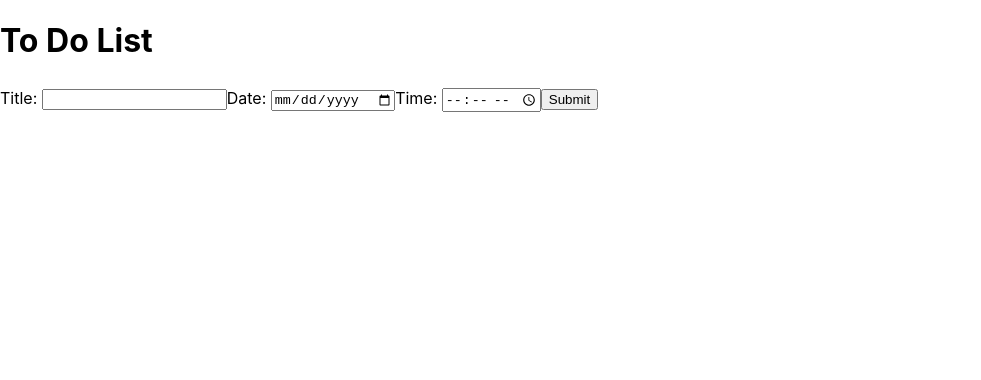
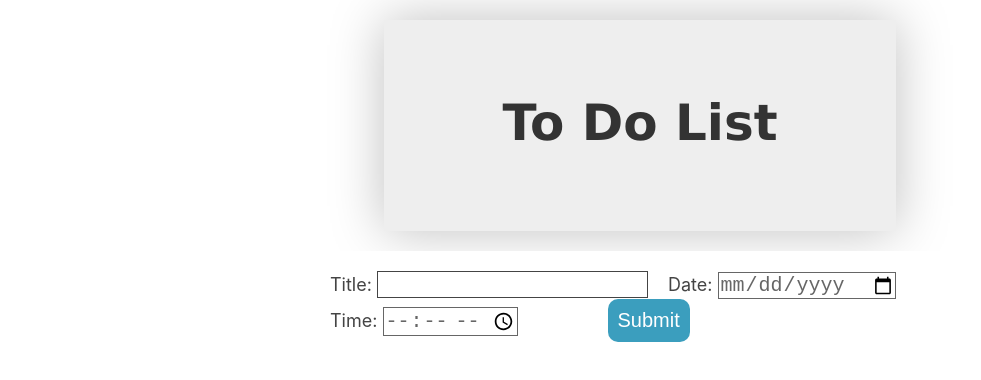
Before and after one commit to DanielPawlowicz/FullStack_ToDo, a React (Create React App) app in the folder todo_frontend/: page / in a window 1280 px wide. Shown: the top 380 px of the page, without its empty margins (0-981 px from the left). Built offline with nearby package versions, Linux system fonts and the light colour scheme.

Commit message:
CSS styling

```diff
--- a/todo_frontend/src/index.css
+++ b/todo_frontend/src/index.css
@@ -11,3 +11,66 @@ code {
   font-family: source-code-pro, Menlo, Monaco, Consolas, 'Courier New',
     monospace;
 }
+
+.container{
+  background: #eee;
+  box-shadow: 0 0 50px rgba(0,0,0,0.25);
+  margin: 20px auto;
+  /* display: flex; */
+  max-width: 40vw;
+  padding: 20px;
+  box-sizing: border-box;
+}
+
+.listHeader h1{
+  text-align: center;
+  padding: 20px;
+  font-size: 50px;
+  color: #333;
+  font-family: "Verdana";
+}
+
+.formContainer{
+  margin: 20px auto;
+  position: sticky;
+  bottom: 0;
+  /* border-top: 0.5px solid gray; */
+}
+
+.formCardContainer{
+  /* box-shadow: inset 0 -5px 15px rgba(0,0,0,0.5); */
+  background: #fff;
+  margin: auto;
+  /* display: flex; */
+  max-width: 50vw;
+  padding: 20px;
+  font-size: 18px;
+}
+
+form label{
+  color: #444;
+  margin-left: 10px;
+}
+
+form input{
+  border: 1px solid #666;
+  color: #666;
+  font-size: 20px;
+  margin-right: 10px;
+}
+
+form input[type="text"]{
+  border: 1px solid #444;
+  color: #444;
+}
+
+.submitBtn{
+  font-size: 20px;
+  color: white;
+  background-color: #3B9EBE;
+  border: none;
+  padding: 10px;
+  border-radius: 10px;
+  margin-left: 80px;
+  cursor: pointer;
+}
```
